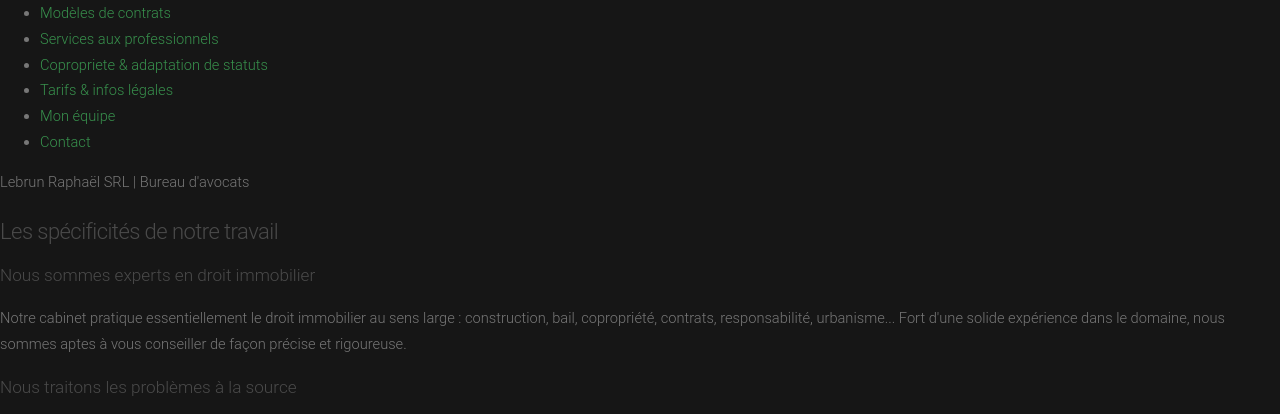
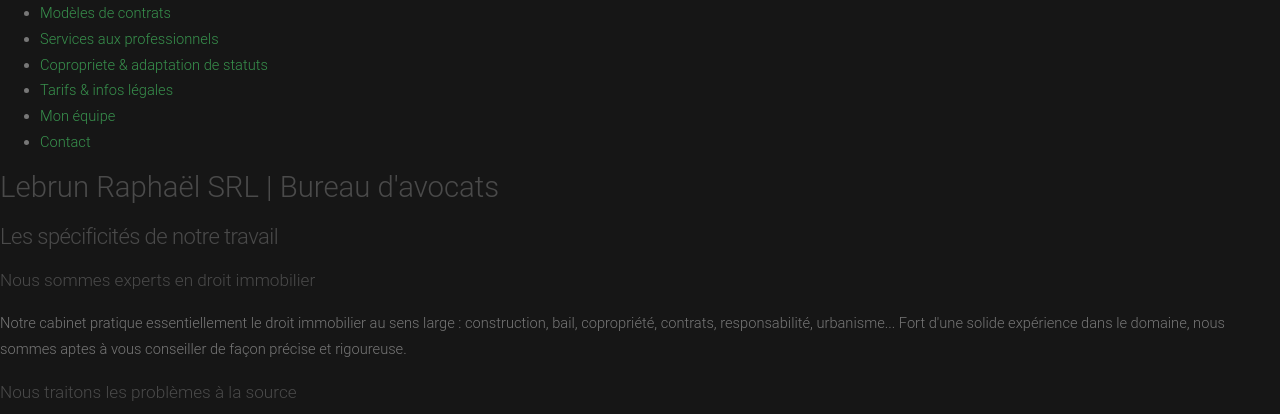
Before and after one commit to jonathanschoonbroodt/lebrunraphael, a plain HTML site: page www/index.html in a window 1280 px wide. Shown: the part 365-779 px from the top of the page. Drawn offline with Linux system fonts and the light colour scheme; files that its build step writes are made by us from their sources; a script that the page names is missing.

Commit message:
Update index.html

```diff
--- a/www/index.html
+++ b/www/index.html
@@ -79,7 +79,7 @@
                 </div>
             </nav>
             <div class="hero-container _flex -center -h -v">
-                Lebrun Raphaël SRL | Bureau d'avocats
+                <h1>Lebrun Raphaël SRL | Bureau d'avocats</h1>
             </div>
         </header>
         <main class="content-container -index">
```
